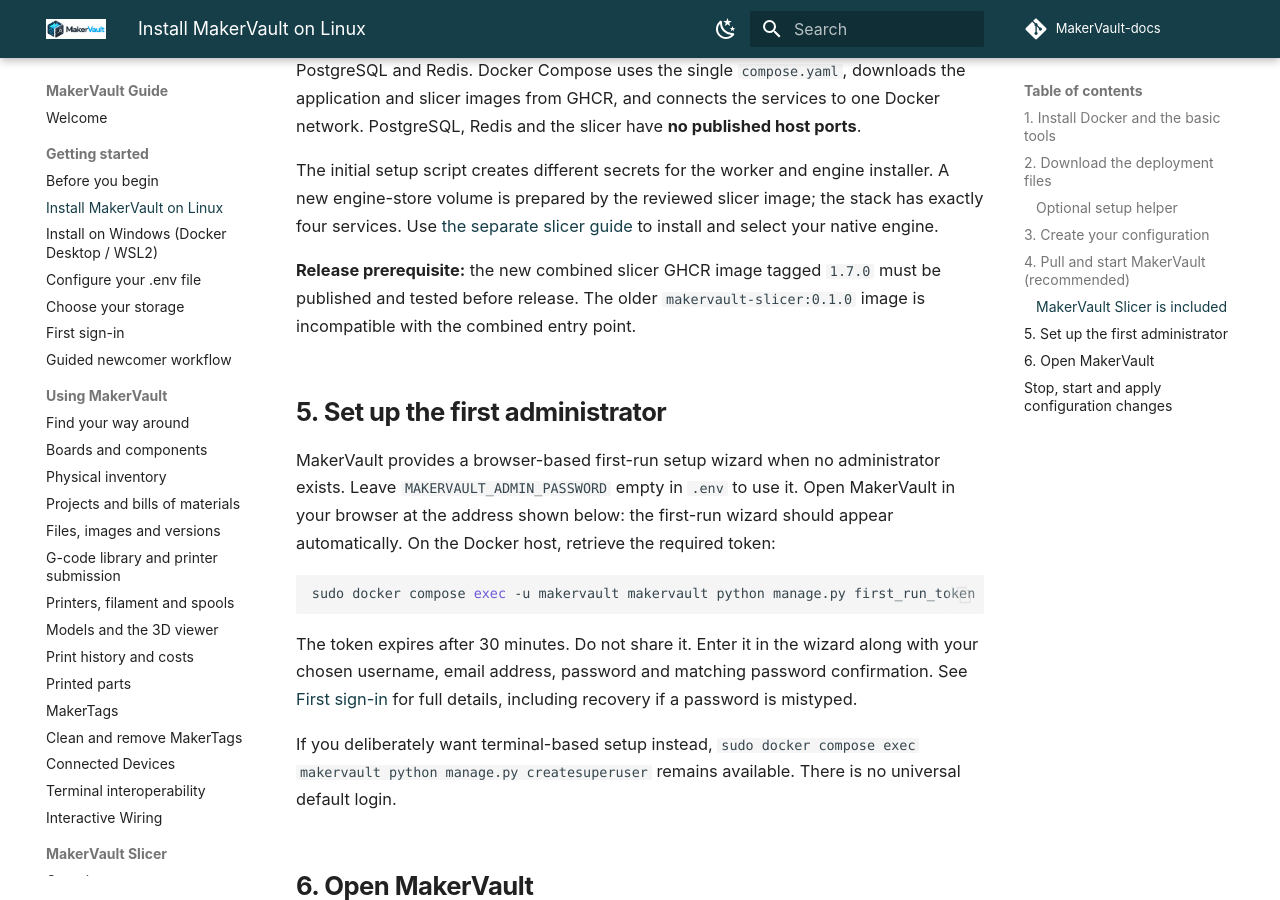
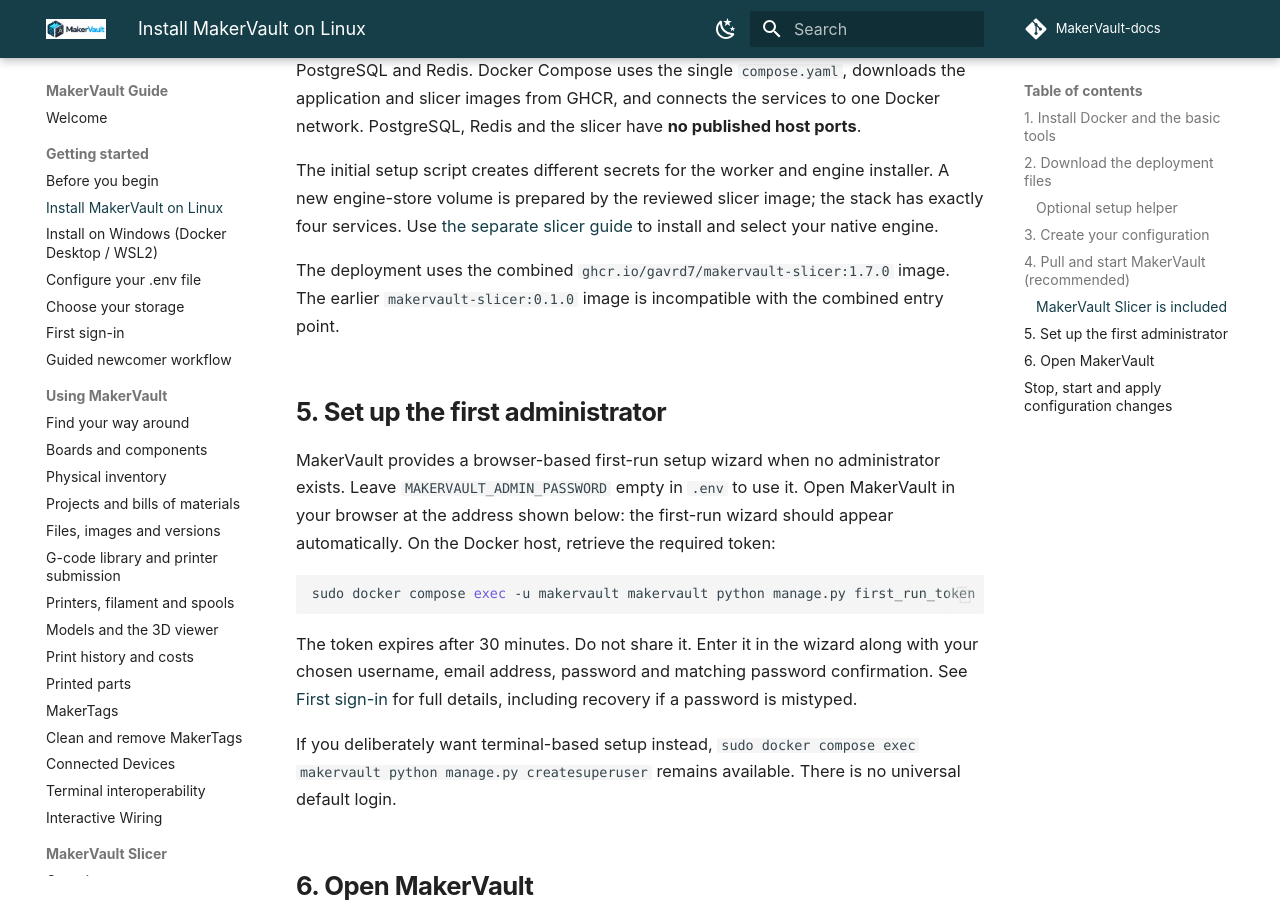
Before and after one commit to gavrd7/MakerVault-docs, an MkDocs documentation site: the page built from docs/guide/getting-started/install.md, in a window 1280 px wide and 900 px high, scrolled down 4026 px. Built offline with MkDocs 1.6.1 and Material for MkDocs 9.7.7, drawn with Linux system fonts in a browser that asks for light colours; comment, search, counter and statistics services are not loaded.

Commit message:
docs(release): describe published v1.7 deployment in present tense

```diff
--- a/docs/guide/getting-started/install.md
+++ b/docs/guide/getting-started/install.md
@@ -130,7 +130,7 @@ The normal installation starts **four separate containers**: MakerVault, `makerv
 
 The initial setup script creates different secrets for the worker and engine installer. A new engine-store volume is prepared by the reviewed slicer image; the stack has exactly four services. Use [the separate slicer guide](../slicer/installation.md) to install and select your native engine.
 
-**Release prerequisite:** the new combined slicer GHCR image tagged `1.7.0` must be published and tested before release. The older `makervault-slicer:0.1.0` image is incompatible with the combined entry point.
+The deployment uses the combined `ghcr.io/gavrd7/makervault-slicer:1.7.0` image. The earlier `makervault-slicer:0.1.0` image is incompatible with the combined entry point.
 
 ## 5. Set up the first administrator
 
```
